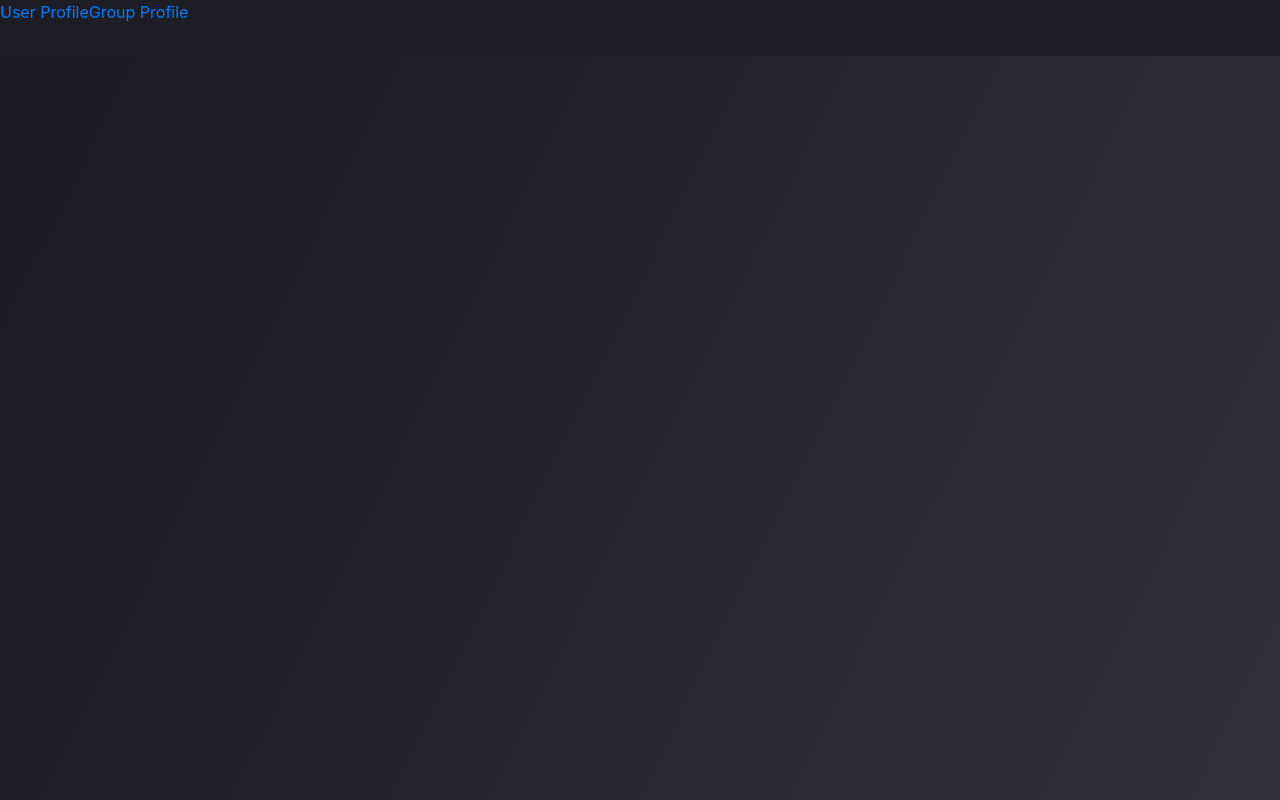
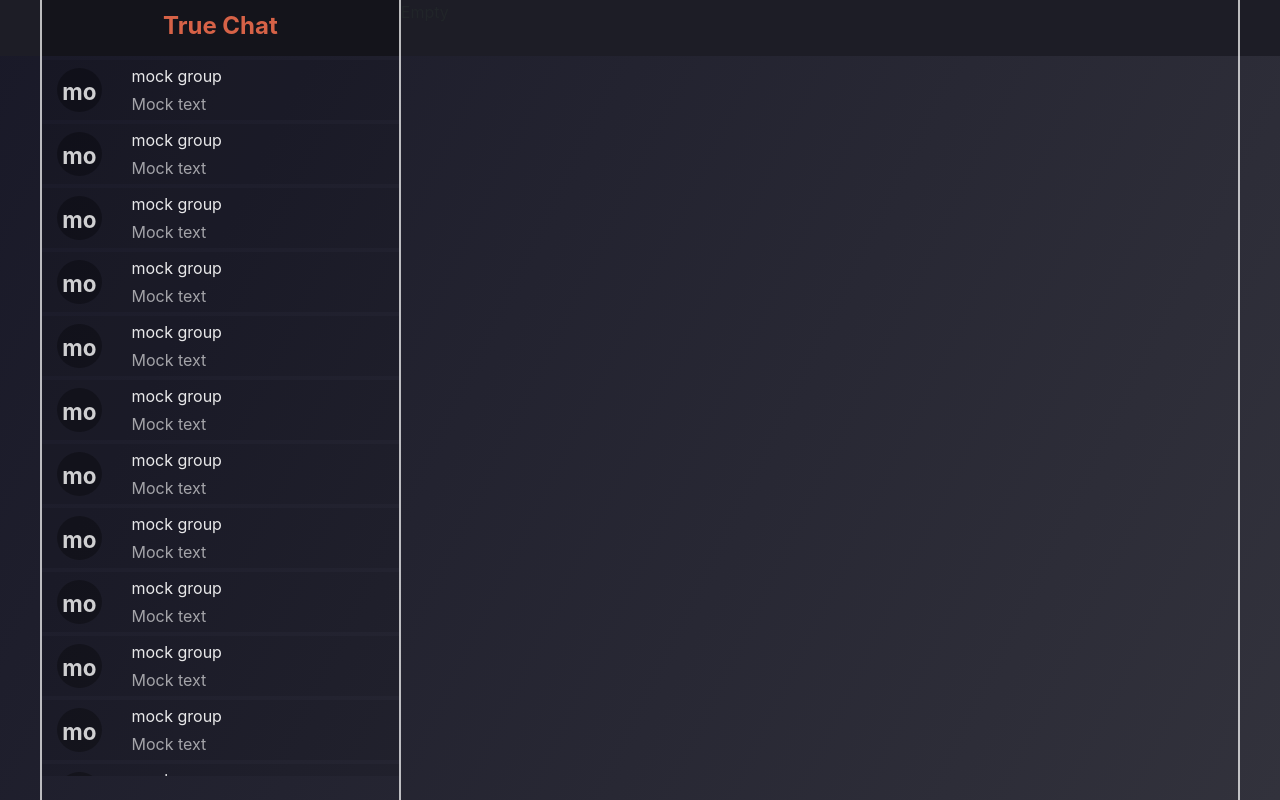
Before and after one commit to TrueChat/Frontend, a React (Create React App) app: page / in a window 1280 px wide. Built offline with nearby package versions, Linux system fonts and the light colour scheme; the HTML template or start-up script is replaced by a standard one.

Commit message:
implemented group list

```diff
--- a/src/components/pages/main/MainPage.scss
+++ b/src/components/pages/main/MainPage.scss
@@ -1,4 +1,34 @@
 @import "../../styles/Common";
 
+#root {
+  height: 100%;
+}
+
 .Main-page {
+  display: flex;
+  max-width: 75rem;
+  margin: 0 auto;
+  border-left: 0.15rem solid $WHITE_70;
+  border-right: 0.15rem solid $WHITE_70;
+  height: 100%;
+
+  .left-bar {
+    border-right: 0.15rem solid $WHITE_70;
+    width: 30%;
+
+    .header {
+      height: 3.5rem;
+      font-size: 1.5rem;
+      padding: 0.5rem 0 0.5rem 0;
+      text-align: center;
+      position: relative;
+      font-weight: bold;
+      background-color: $DARKER;
+      color: $ORANGE;
+    }
+  }
+
+  .right-bar {
+    width: 70%;
+  }
 }
--- a/src/components/pages/main/MainPage.tsx
+++ b/src/components/pages/main/MainPage.tsx
@@ -11,6 +11,7 @@ import UserProfileModalView from "./modals/UserProfileModal";
 import GroupProfileModalView from "./modals/GroupProfileModal";
 import AbsoluteHeader from "../layout/AbsoluteHeader";
 import AuthenticationPage from "../auth/AuthenticationPage";
+import GroupList from "./group-list/GroupList";
 
 type Props = {
   userService: UserService,
@@ -42,41 +43,47 @@ export default class MainPage extends React.Component<Props> {
     );
 
     return (
-      <div className="Main-page">
+      <React.Fragment>
         <AbsoluteHeader/>
         <Switch location={isModal ? this.prevLocation : location}>
           <Route path="/">
             {this.modalRoutes()}
 
-            {this.modalLink("userProfile", "123", "User Profile")}
-            {this.modalLink("groupProfile", "123", "Group Profile")}
+            <div className="Main-page">
+              <div className="left-bar">
+                <div className="header">
+                  True Chat
+                </div>
+                <div>
+                  <GroupList groupService={this.props.groupService} />
+                </div>
+              </div>
+              <div className="right-bar">
+                <Switch>
+                  <Route path="/group/:groupId" component={(props: RouteComponentProps) => (
+                    <div>Group View</div>
+                  )}/>
+                  <Route path="/">
+                    <div>Empty</div>
+                  </Route>
+                </Switch>
+              </div>
+            </div>
+
           </Route>
         </Switch>
         {this.modalComponent()}
-      </div>
-    );
-  }
-
-  modalLink(modalName: string, relativePath: string, title: string) {
-    return (
-      <Link to={{
-        pathname: "/modal/" + modalName + "/" + relativePath,
-        state: {
-          modal: { name: modalName}
-        }
-      }}>
-        {title}
-      </Link>
+      </React.Fragment>
     );
   }
 
   modalRoutes() {
     return (
       <React.Fragment>
-        <Route path="/modal/userProfile/:username" component={(props: RouteComponentProps) => (
+        <Route exact path="/modal/userProfile/:username" component={(props: RouteComponentProps) => (
           <this.UserProfileModal props={props}/>
         )}/>
-        <Route path="/modal/groupProfile/:groupId" component={(props: RouteComponentProps) => (
+        <Route exact path="/modal/groupProfile/:groupId" component={(props: RouteComponentProps) => (
           <this.GroupProfileModal props={props}/>
         )}/>
       </React.Fragment>
@@ -96,14 +103,14 @@ export default class MainPage extends React.Component<Props> {
       <React.Fragment>
         {isModal && location.state.modal.name === "userProfile"
           ?
-            <Route path="/modal/userProfile/:username" component={(props: RouteComponentProps) => {
+            <Route exact path="/modal/userProfile/:username" component={(props: RouteComponentProps) => {
               return <this.UserProfileModal props={props}/>
             }}/>
           : null
         }
         {isModal && location.state.modal.name === "groupProfile"
           ?
-            <Route path="/modal/groupProfile/:groupId" component={(props: RouteComponentProps) => {
+            <Route exact path="/modal/groupProfile/:groupId" component={(props: RouteComponentProps) => {
               return <this.GroupProfileModal props={props}/>
             }}/>
           : null
--- /dev/null
+++ b/src/components/pages/main/group-list/GroupList.scss
@@ -0,0 +1,29 @@
+@import "../../../styles/Common";
+
+.Group-list {
+  @import "../../../widgets/InitialsAvatar";
+  @import "../../../views/group/edit/styles/InitialsAvatarOverride";
+  @extend .scrollable;
+  max-height: 90vh;
+  overflow-y: scroll;
+
+  .row {
+    margin: 0.25rem 0;
+  }
+
+  .group-details {
+    background-color: $DARK;
+
+    .row {
+      align-items: center;
+    }
+
+    .group-name {
+      color: $WHITE_90;
+    }
+
+    .group-first-message {
+      color: $WHITE_60;
+    }
+  }
+}
--- /dev/null
+++ b/src/components/pages/main/group-list/GroupList.tsx
@@ -0,0 +1,64 @@
+import React from "react";
+import GroupService, {GroupDetails} from "../../../../services/GroupService";
+import {GroupInitialsAvatar, Spinner} from "../../../widgets/Widgets";
+import "bootstrap/dist/css/bootstrap.min.css";
+import "./GroupList.scss"
+import {Link} from "react-router-dom";
+
+export default class GroupList extends React.Component<Props, State> {
+
+  state = {
+    groups: undefined
+  };
+
+  componentDidMount(): void {
+    this.props.groupService
+      .findAll(result => this.setState(state => ({
+        ...state, groups: result.data
+      })));
+  }
+
+  render() {
+    const groups = (this.state.groups as GroupDetails[]|undefined);
+
+    if (!groups) {
+      return <div className="text-center"><Spinner /></div>
+    }
+
+    return (
+      <div className="Group-list">
+        {groups.map((details, i) => (
+          <div className="group-details" key={details.groupId + i}>
+            <div className="row">
+              <div className="col-2">
+                <GroupInitialsAvatar groupData={details} />
+              </div>
+              <div className="col-10">
+                <div className="row">
+                  <div className="col-12 group-name">
+                    <Link to={`/group/${details.groupId}`} className="a-none">
+                      {details.name}
+                    </Link>
+                  </div>
+                </div>
+                <div className="row">
+                  <div className="col-12 group-first-message">
+                    Mock text
+                  </div>
+                </div>
+              </div>
+            </div>
+          </div>
+        ))}
+      </div>
+    )
+  }
+}
+
+type State = {
+  groups: GroupDetails[]|undefined
+}
+
+type Props = {
+  groupService: GroupService
+}
--- a/src/components/styles/Common.scss
+++ b/src/components/styles/Common.scss
@@ -17,11 +17,11 @@ $PAGE_BG_COLOR: rgba(35, 35, 45, 1);
 
 body {
   background: linear-gradient(116.025389464351deg, rgba(25, 25, 40, 1) 0%, rgba(50, 50, 60, 1) 100%);
-  height: 100%;
+  height: 100vh;
 }
 
 html {
-  height: 100%;
+  height: 100vh;
 }
 
 .c-attention {
@@ -37,8 +37,27 @@ html {
     color: inherit;
     text-decoration: none;
   }
+  color: inherit;
 }
 
 .cursor-pointer {
   cursor: pointer;
 }
+
+.scrollable {
+  &::-webkit-scrollbar {
+    width: 2px;
+  }
+
+  &::-webkit-scrollbar-track {
+    background: $BACKGROUND;
+  }
+
+  &::-webkit-scrollbar-thumb {
+    background: #888;
+  }
+
+  &::-webkit-scrollbar-thumb:hover {
+    background: #555;
+  }
+}
--- a/src/services/GroupService.ts
+++ b/src/services/GroupService.ts
@@ -27,6 +27,11 @@ export type GroupDetails = {
 
 
 export default interface GroupService {
+
+  findAll(
+    onSuccess?: ResponseHandler<GroupDetails[]>,
+    onFailure?: ResponseHandler<any>
+  ) : void;
 
   createGroup(
     data: GroupCreationData,
--- a/src/services/impl/RemoteGroupService.ts
+++ b/src/services/impl/RemoteGroupService.ts
@@ -130,4 +130,8 @@ export default class RemoteGroupService implements GroupService {
     return (response: Response<any>) => handler && handler(response);
   }
 
+  findAll(onSuccess?: (response: Response<GroupDetails[]>) => void, onFailure?: (response: Response<any>) => void): void {
+    throw new Error("this method is not implemented");
+  }
+
 }
--- a/src/services/mock/MockGroupService.ts
+++ b/src/services/mock/MockGroupService.ts
@@ -3,7 +3,6 @@ import {ResponseHandler, Response} from "../types";
 
 export default class MockGroupService implements GroupService {
   private readonly timeout?: number;
-
   constructor(timeout?: number) {
     this.timeout = timeout;
   }
@@ -17,10 +16,35 @@ export default class MockGroupService implements GroupService {
     });
   }
 
+  findAll(onSuccess?: ResponseHandler<GroupDetails[]> | undefined, onFailure?: ResponseHandler<any> | undefined): void {
+    this.useTimeout(() => {
+      if (!onSuccess) {
+        return;
+      }
+
+      const data = [];
+      for (let i = 0; i < 20; i++) {
+        data.push(this.mockGroup());
+      }
+
+      onSuccess({
+        status: 200,
+        headers: { },
+        data: data
+      })
+    });
+  }
+
   loadDetails(groupId: string, onSuccess: (details: GroupDetails) => void, onFailure: () => void): void {
     this.useTimeout(() => {
       if (onSuccess) {
-        onSuccess({
+        onSuccess(this.mockGroup());
+      }
+    })
+  }
+
+  private mockGroup() : GroupDetails {
+    return {
       groupId: "1234",
       name: "mock group",
       description: "mock description",
@@ -32,9 +56,7 @@ export default class MockGroupService implements GroupService {
         { id: "4", firstName: "Name", lastName: "Surname", username: "username"},
         { id: "5", firstName: "Name", lastName: "Surname", username: "username"},
       ]
-        })
-      }
-    })
+    };
   }
 
   useTimeout(func: () => void) {
```
Lines whose indentation alone changed are shown as unchanged.
